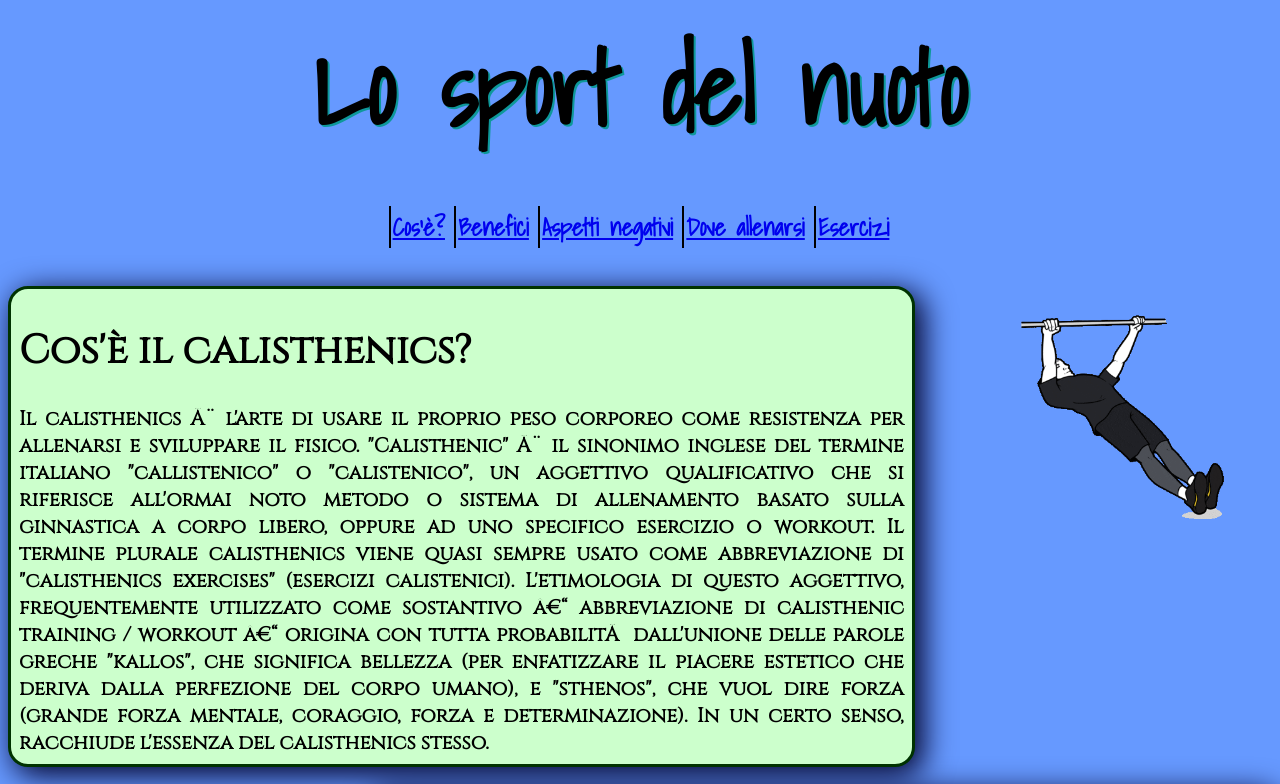
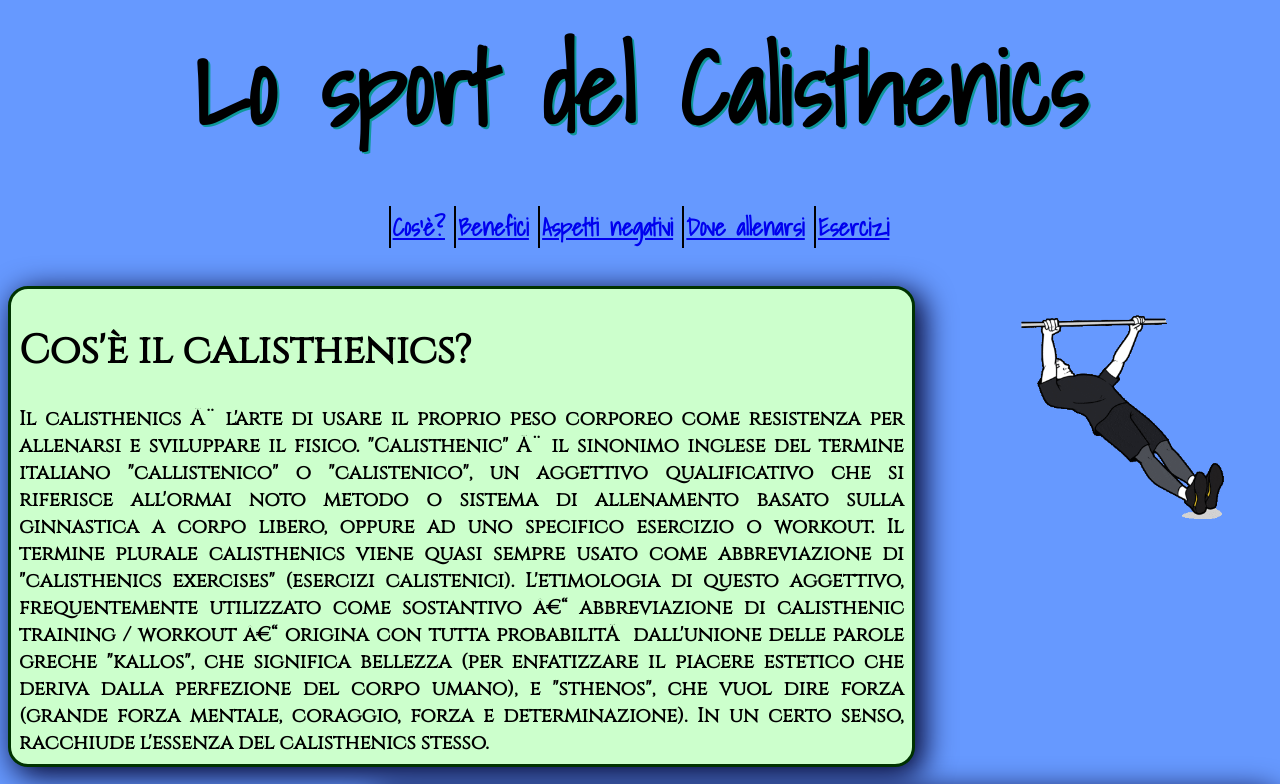
Before and after one commit to FallenKarma/calisthenics, a plain HTML site: page index.html in a window 1280 px wide. Shown: the top 784 px of the page. Drawn offline with Linux system fonts and the light colour scheme.

Commit message:
provafinale

```diff
--- a/index.html
+++ b/index.html
@@ -10,7 +10,7 @@
 
   <body>
     <div id="header">
-      <span id="titolo"><b>Lo sport del nuoto<b></span>
+      <span id="titolo"><b>Lo sport del Calisthenics<b></span>
     </div>
     <nav>
       <h2><a href="#cosa">Cos'&egrave;?</a></h2>
```
